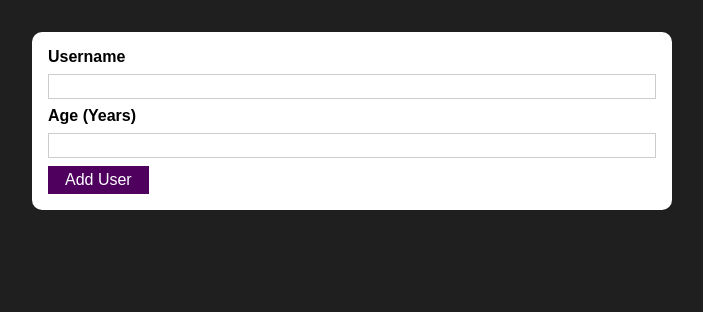
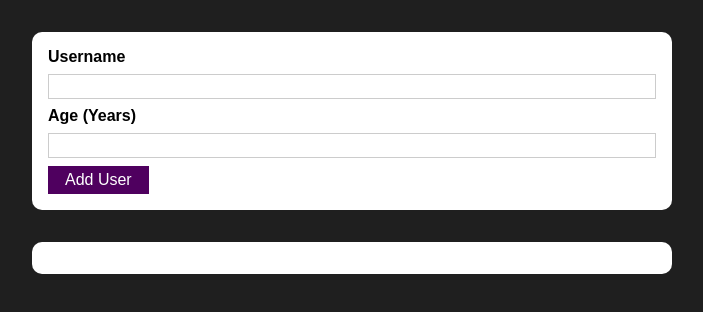
Before and after one commit to yurileeeee/react-management-user, a React (Create React App) app: page / in a window 1280 px wide. Shown: the top 312 px of the page, without its empty margins (288-991 px from the left). Built offline with nearby package versions, Linux system fonts and the light colour scheme.

Commit message:
📰 Feat: 사용자 목록 컴포넌트 추가

```diff
--- a/src/App.js
+++ b/src/App.js
@@ -1,11 +1,13 @@
 import React from 'react';
 
 import AddUser from './components/Users/AddUser';
+import UsersList from './components/Users/UsersList';
 
 function App() {
   return (
     <div>
       <AddUser />
+      <UsersList users={[]} />
     </div>
   );
 }
--- a/src/components/Users/AddUser.js
+++ b/src/components/Users/AddUser.js
@@ -10,11 +10,9 @@ const AddUser = () => {
 
   const addUserHandler = (event) => {
     event.preventDefault();
-
     if (enteredUsername.trim().length === 0 || enteredAge.trim().length === 0) {
       return;
     }
-
     if (+enteredAge < 1) {
       return;
     }
--- /dev/null
+++ b/src/components/Users/UsersList.js
@@ -0,0 +1,20 @@
+import React from 'react';
+
+import Card from '../UI/Card';
+import classes from './UsersList.module.css';
+
+const UsersList = (props) => {
+  return (
+    <Card className={classes.users}>
+      <ul>
+        {props.users.map((user) => (
+          <li>
+            {user.name} ({user.age} years old)
+          </li>
+        ))}
+      </ul>
+    </Card>
+  );
+};
+
+export default UsersList;
--- /dev/null
+++ b/src/components/Users/UsersList.module.css
@@ -0,0 +1,16 @@
+.users {
+  margin: 2rem auto;
+  width: 90%;
+  max-width: 40rem;
+}
+
+.users ul {
+  list-style: none;
+  padding: 1rem;
+}
+
+.users li {
+  border: 1px solid #ccc;
+  margin: 0.5rem 0;
+  padding: 0.5rem;
+}
```
